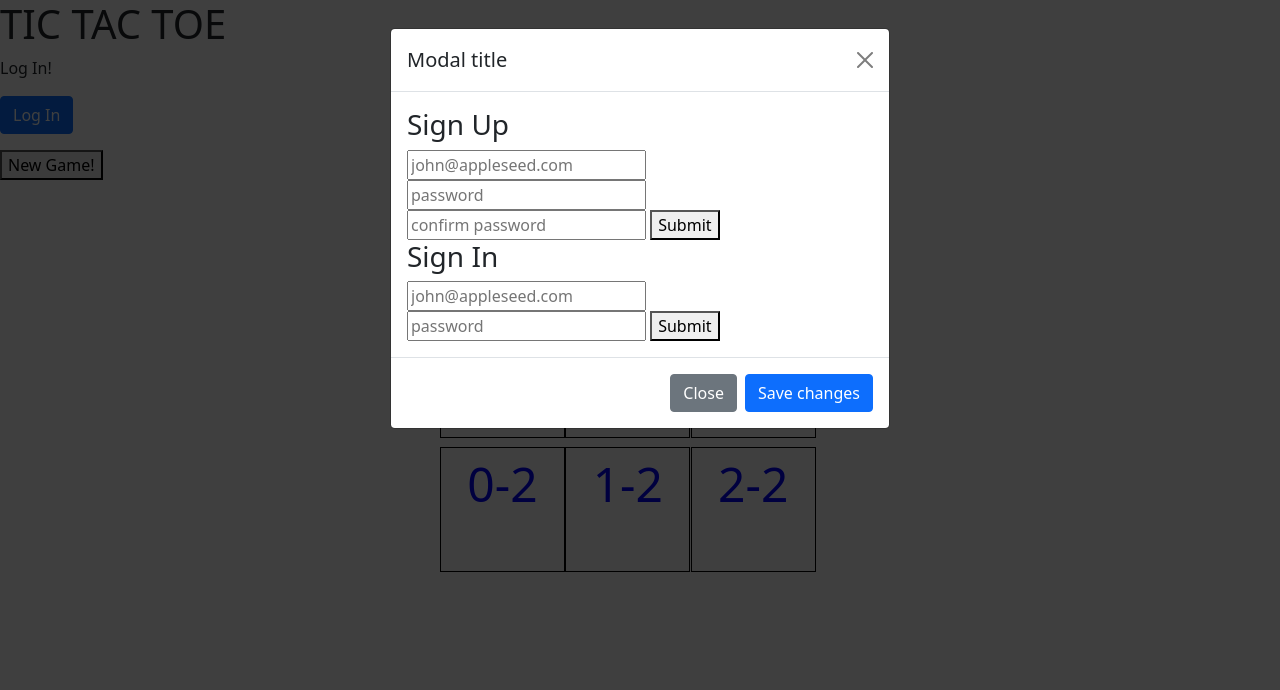
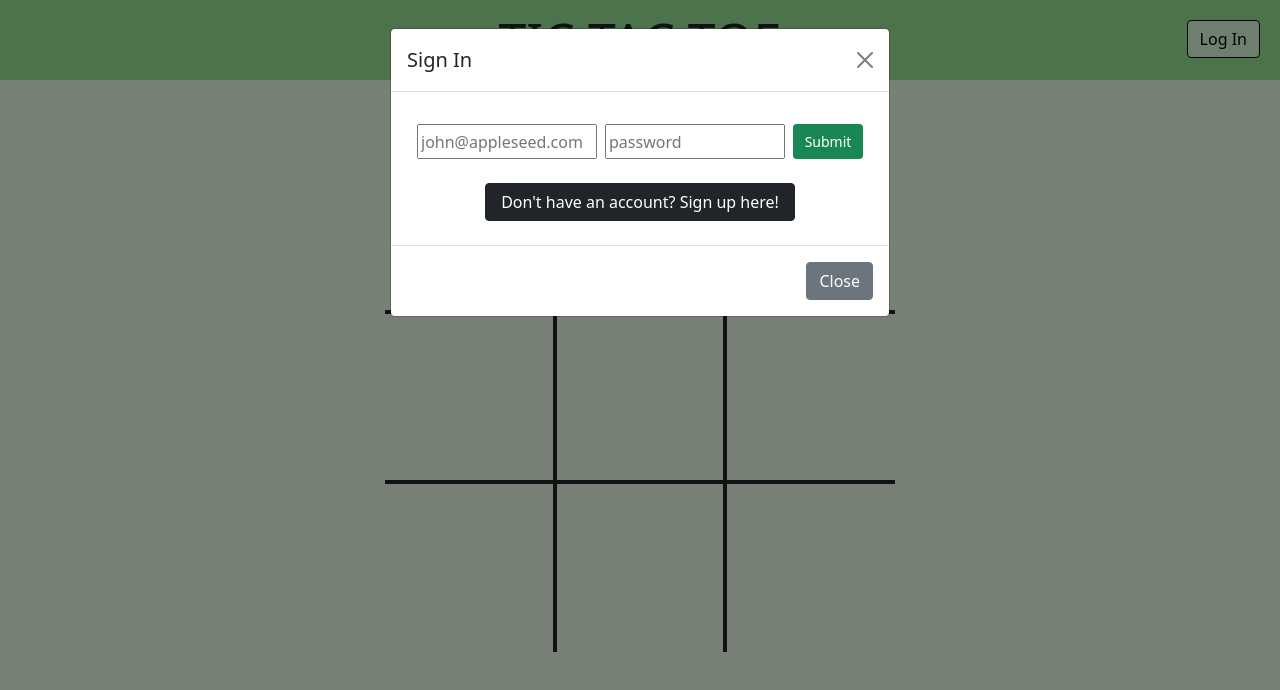
Before and after one commit to anthonyguariglia/game-project, a website built with webpack: page index.html in a window 1280 px wide. Both pictures are taken after a click on the button "Log In". Built offline with nearby package versions, Linux system fonts and the light colour scheme; files whose address does not match are found by name.

Commit message:
Close modal on login, add padding

```diff
--- a/app/auth/ui.js
+++ b/app/auth/ui.js
@@ -1,4 +1,6 @@
 'use strict'
+const Modal = require('bootstrap').Modal
+const myModal = new Modal($('#exampleModal'))
 
 const store = require('../store.js')
 
@@ -23,6 +25,7 @@ const onSignInSuccess = function (response) {
   $('#sign-out-form').css('display', 'unset')
   $('#game-text').html('')
   $('#new-game').css('display', 'unset')
+  myModal.toggle()
 }
 
 const onSignInFailure = function () {
@@ -67,6 +70,8 @@ const onSignOutSuccess = function () {
         </div>
     </section>
         `)
+
+  myModal.toggle()
 }
 
 const onSignOutFailure = function () {
--- a/app/styles/index.scss
+++ b/app/styles/index.scss
@@ -1,26 +1,7 @@
-// @import '~bootstrap/scss/bootstrap';
+@import '~bootstrap/scss/bootstrap';
 
 
-.box {
-  align-items: center;
-  background-color: white;
-  border: 1px solid black;
-  color: blue;
-  height: 125px;
-  width: 125px;
-  justify-content: center;
+ body {
+    background-color: #efffef;
+    max-height: 800px;
 }
-
-.container {
-    display: flex;
-    height: 400px;
-    width: 400px;
-    text-align: center;
-    font-size: 48px;
-}
-
-img {
-    width: 400px;
-    height: 400px;
-    position: absolute;
-}
--- a/index.html
+++ b/index.html
@@ -11,117 +11,148 @@
       <link rel="stylesheet" type="text/css" href="app/styles/index.css" />
 
       <!-- Do not add `script` tags-->
-      <!-- <script src="public/vendor.js" type="text/javascript" charset="utf-8" defer></script> -->
-      <!-- <script src="public/application.js" type="text/javascript" charset="utf-8" defer></script> -->
-      <script src="https://cdn.jsdelivr.net/npm/bootstrap@5.0.2/dist/js/bootstrap.bundle.min.js"
-        integrity="sha384-MrcW6ZMFYlzcLA8Nl+NtUVF0sA7MsXsP1UyJoMp4YLEuNSfAP+JcXn/tWtIaxVXM" crossorigin="anonymous"></script>
+      <script src="public/vendor.js" type="text/javascript" charset="utf-8" defer></script>
+      <script src="public/application.js" type="text/javascript" charset="utf-8" defer></script>
     </head>
+    <style>
+
+    .row-cols-3 {
+      width: 510px;
+    }
+    .game-box {
+      width: 170px;
+      height: 170px;
+    }
+    .symbol {
+      font-size: 170px;
+      padding: auto;
+      width: 170px;
+      height: 170px;
+      text-align: center;
+      vertical-align: middle;
+      line-height: 170px;
+    }
+    .sign-in-button {
+      height: 35px;
+      width: 70px;
+    }
+
+    .input-sign-in {
+      height: 35px;
+      width: 180px;
+    }
+
+    .choose-symbol {
+      display: inline;
+    }
+    .choose-symbol:hover {
+      color: grey;
+    }
+    #new-game, #play-again {
+      height: 60px;
+      width: 200px;
+      font-size: 30px;
+      color: black;
+      background-color: #dfffdf;
+      border: 4px solid #98e698;
+      text-align: center;
+      display: none;
+    }
+    #new-game:hover {
+      background-color: white;
+    }
+    #game-text {
+      text-align: center;
+    }
+    .game-board {
+      margin: 0px;
+      max-height: 50%;
+    }
+   #sign-out-form {
+     display: none;
+   }
+    </style>
     <body>
 
       <header class="header">
-        <h1>TIC TAC TOE</h1>
-        <aside class="auth">
-          <p id="login">Log In!</p>
-        </aside>
+        <h1 style="text-align: center; background: #98e698; font-size: 50px; padding: 10px;">TIC TAC TOE</h1>
+
+        <!-- Button trigger modal -->
+        <button type="button" class="login btn btn-primary end-10 position-absolute top-0 end-0" data-bs-toggle="modal" data-bs-target="#exampleModal" style="margin-top: 20px; margin-right: 20px; background: #dfffdf; color: black; border-color: black;">
+          Log In
+        </button>
+
+
       </header>
-
-      <!-- Button trigger modal -->
-      <button type="button" class="btn btn-primary" data-bs-toggle="modal" data-bs-target="#exampleModal">
-        Log In
-      </button>
-
       <!-- Modal -->
       <div class="modal fade" id="exampleModal" tabindex="-1" aria-labelledby="exampleModalLabel" aria-hidden="true">
         <div class="modal-dialog">
           <div class="modal-content">
             <div class="modal-header">
-              <h5 class="modal-title" id="exampleModalLabel">Modal title</h5>
+              <h5 class="modal-title" id="exampleModalLabel">Sign In</h5>
               <button type="button" class="btn-close" data-bs-dismiss="modal" aria-label="Close"></button>
             </div>
             <div class="modal-body">
               <!-- Add this to a modal within the login header -->
-              <h3>Sign Up</h3>
-              <form id="sign-up-form">
-                <input type="email" name="credentials[email]" placeholder="john@appleseed.com">
-                <input type="password" name="credentials[password]" placeholder="password">
-                <input type="password" name="credentials[password_confirmation" placeholder="confirm password">
-                <button type="submit">Submit</button>
+
+              <p class="signin-response-message d-flex justify-content-center"></p>
+              <form id="sign-in-form" class="d-flex justify-content-center align-items-center">
+                <input type="email" name="credentials[email]" placeholder="john@appleseed.com" class="input-group-lg input-sign-in mx-1">
+                <input type="password" name="credentials[password]" placeholder="password" class="input-group-lg input-sign-in mx-1">
+                <button type="submit" class="sign-in-button btn btn-success btn-sm mx-1">Submit</button>
               </form>
-
-              <h3>Sign In</h3>
-              <form id="sign-in-form">
-                <input type="email" name="credentials[email]" placeholder="john@appleseed.com">
-                <input type="password" name="credentials[password]" placeholder="password">
-                <button type="submit">Submit</button>
+              <form id="sign-out-form">
+                <div class="d-grid gap-2 col-8 mx-auto">
+                  <button type="submit" class="sign-out-button btn btn-success btn-sm col">Sign Out</button>
+                </div>
               </form>
+              <br>
+              <div class="d-grid gap-2 col-8 mx-auto">
+                  <button class="sign-up-button btn btn-dark col">Don't have an account? Sign up here!</button>
+                  <div class="col"></div>
+              </div>
             </div>
             <div class="modal-footer">
               <button type="button" class="btn btn-secondary" data-bs-dismiss="modal">Close</button>
-              <button type="button" class="btn btn-primary">Save changes</button>
             </div>
           </div>
         </div>
       </div>
 
-<!-- Add this to a modal within the login header
-    <h3>Sign Up</h3>
-    <form id="sign-up-form">
-      <input type="email" name="credentials[email]" placeholder="john@appleseed.com">
-      <input type="password" name="credentials[password]" placeholder="password">
-      <input type="password" name="credentials[password_confirmation" placeholder="confirm password">
-      <button type="submit">Submit</button>
-    </form> -->
-
     <p class="response-message"></p>
 
-    <!-- <h3>Sign In</h3>
-    <form id="sign-in-form">
-      <input type="email" name="credentials[email]" placeholder="john@appleseed.com">
-      <input type="password" name="credentials[password]" placeholder="password">
-      <button type="submit">Submit</button>
-    </form> -->
+    <h2 id="game-text">SIGN IN TO PLAY</h2>
 
-    <button id="new-game">New Game!</button>
-
-      <div class="container">
-        <!-- <img src="public/tictactoe.png"> -->
-        <div class="row row-cols-3">
-          <div class="col-md-4 col-lg-4 box" id="0-0">
-            0-0
+    <section class="game-window d-flex justify-content-center align-items-center">
+      <div class="container d-flex justify-content-center align-content-center game-board">
+        <div class="row row-cols-3 gx-5 text-center">
+          <div class="col game-box px-0 border border-start-0 border-top-0 border-2 border-dark" id="0-0">
           </div>
-          <div class="col-md-4 col-lg-4 box" id="0-1">
-            0-1
+          <div class="col game-box px-0 border border-top-0 border-2 border-dark" id="0-1">
           </div>
-          <div class="col-md-4 col-lg-4 box" id="0-2">
-            0-2
+          <div class="col game-box px-0 border border-top-0 border-end-0 border-2 border-dark" id="0-2">
           </div>
-
-        </div>
-
-        <div class="row  row-cols-3">
-          <div class="col-md-4 col-lg-4 box" id="1-0">
-            1-0
+          <div class="col game-box px-0 border border-start-0 border-2 border-dark" id="1-0">
           </div>
-          <div class="col-md-4 col-lg-4 box" id="1-1">
-            1-1
+          <div class="col game-box px-0 border border-2 border-dark" id="1-1">
           </div>
-          <div class="col-md-4 col-lg-4 box" id="1-2">
-            1-2
+          <div class="col game-box px-0 border border-end-0 border-2 border-dark" id="1-2">
           </div>
-        </div>
-
-
-        <div class="row  row-cols-3">
-          <div class="col-md-4 col-lg-4 box" id="2-0">
-            2-0
+          <div class="col game-box px-0 border border-start-0 border-bottom-0 border-2 border-dark" id="2-0">
           </div>
-          <div class="col-md-4 col-lg-4 box" id="2-1">
-            2-1
+          <div class="col game-box px-0 border border-bottom-0 border-2 border-dark" id="2-1">
           </div>
-          <div class="col-md-4 col-lg-4 box" id="2-2">
-            2-2
+          <div class="col game-box px-0 border border-end-0 border-bottom-0 border-2 border-dark" id="2-2">
           </div>
         </div>
       </div>
+    </section>
+    <section>
+      <section class="new-game container d-flex justify-content-center align-items-center">
+        <button class="btn btn-success" id="new-game">NEW GAME</button>
+      </section>
+    </section>
+
+
     </body>
 </html>
```
Also changed, not shown: app/auth/events.js (+10 -10 lines).
